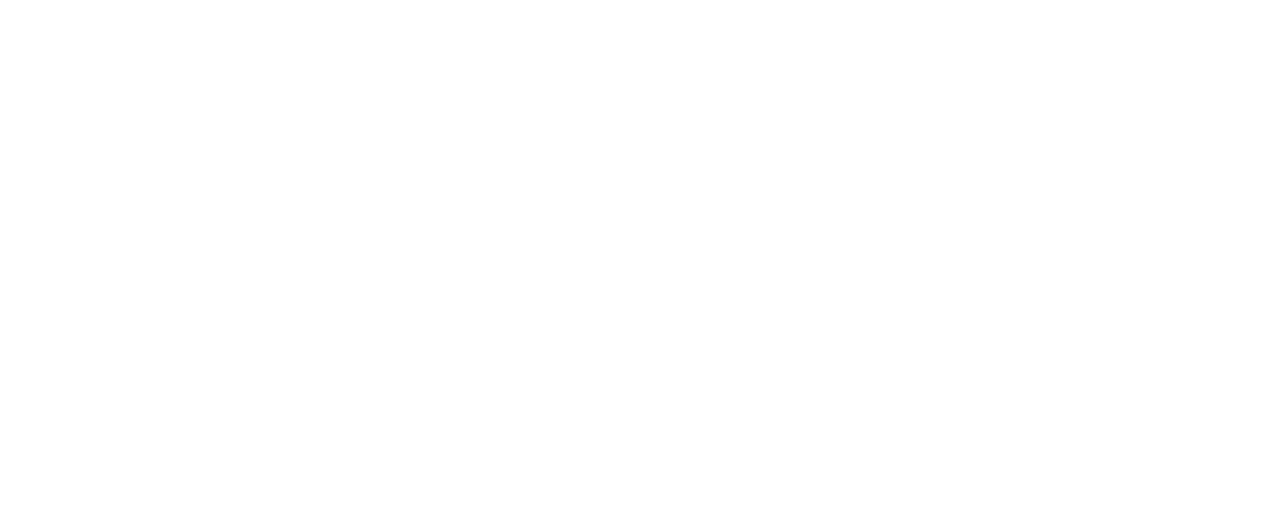
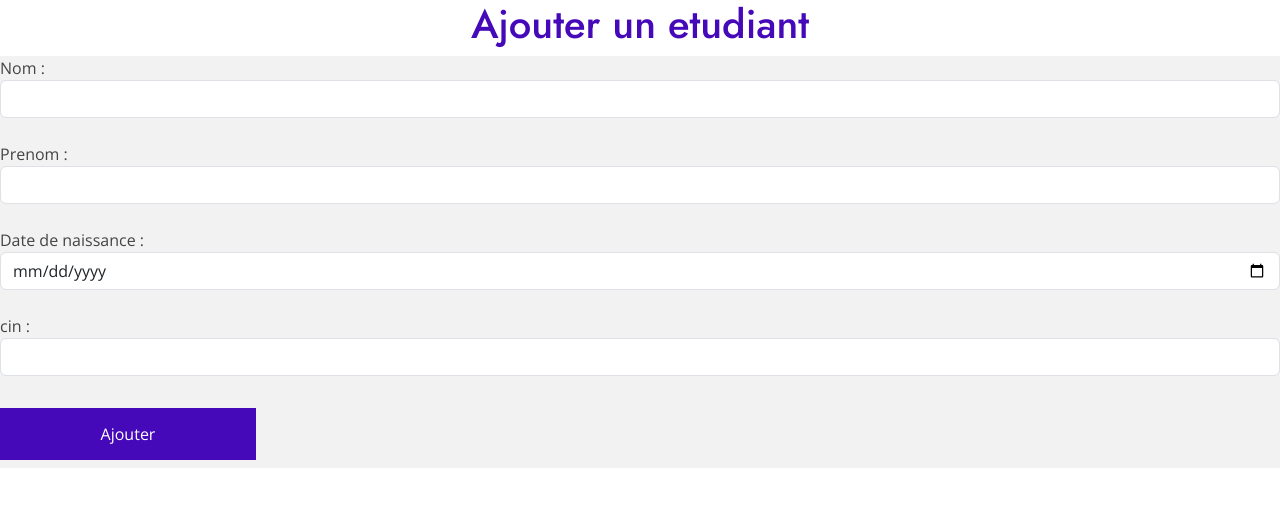
Before and after one commit to mouna636/GestionDep, an Angular app: page /ajout-etudiant in a window 1280 px wide. Before the commit this address led to /. Shown: the top 506 px of the page. Built offline with nearby package versions, Linux system fonts and the light colour scheme.

Commit message:
Ajout etudiant

```diff
--- /dev/null
+++ b/src/app/ajout-etudiant/ajout-etudiant.component.css
@@ -0,0 +1,20 @@
+
+h1 {
+    color: #4609b9;
+    text-align: center;
+}
+
+body {
+    background-color: #f2f2f2;
+}
+
+button {
+    background-color: #4609b9;
+    color: white;
+    padding: 14px 20px;
+    margin: 8px 0;
+    border: none;
+    cursor: pointer;
+    width: 20%;
+
+}
--- /dev/null
+++ b/src/app/ajout-etudiant/ajout-etudiant.component.html
@@ -0,0 +1,44 @@
+
+<h1>Ajouter un etudiant</h1>
+<body>
+    <form class="form-group" (ngSubmit)="ajouterEtudiant()">
+        <label>
+            Nom : </label>
+            <input class="form-control" type="text" [(ngModel)]='etudiant.nom' name="nom"  required> <br>
+        <label>
+            Prenom : </label>
+            <input class="form-control" type="text" [(ngModel)]='etudiant.prenom' name="prenom"   required > <br>
+        <!-- <label>
+            sexe : </label>
+            <input class="form-control" type="text" [(ngModel)]='etudiant.sexe' name="sexe"    required> <br> -->
+        <label>
+            Date de naissance : </label>
+            <input class="form-control" type="date" [(ngModel)]='etudiant.dateNaissance' name="dateNaissance"   required> <br>
+        <label>
+            cin : </label>
+            <input class="form-control" type="text" [(ngModel)]='etudiant.Cin' name="Cin"   required> <br>
+        <!-- <label>
+            Email : </label>
+            <input class="form-control" type="email" [(ngModel)]='etudiant.email' name="email"   required> <br>
+        <label>
+            Telephone : </label>
+            <input class="form-control" type="text" [(ngModel)]='etudiant.telephone' name="telephone"   required> <br>
+        <label>
+            Adresse : </label>
+            <input class="form-control" type="text" [(ngModel)]='etudiant.adresse' name="adresse"   required> <br>
+        <label>
+            pays : </label>
+            <input class="form-control" type="text" [(ngModel)]='etudiant.pays' name="pays"  required> <br>
+
+        <label>
+            ville : </label>
+            <input class="form-control" type="text" [(ngModel)]='etudiant.ville' name="ville"   required> <br>
+        <label>
+            codePostal : </label>
+            <input class="form-control" type="text" [(ngModel)]='etudiant.codepostal' name="codePostal"   required> <br>
+         -->
+
+        <button type="submit">Ajouter</button>
+
+            </form>
+</body>
--- /dev/null
+++ b/src/app/ajout-etudiant/ajout-etudiant.component.ts
@@ -0,0 +1,47 @@
+import { Component } from '@angular/core';
+import { AjoutService } from './ajout-etudiant.service';
+import { Etudiant } from '../models/etudiant.model';
+
+
+
+@Component({
+  selector: 'app-ajout-etudiant',
+  templateUrl: './ajout-etudiant.component.html',
+  styleUrls: ['./ajout-etudiant.component.css']
+})
+
+
+export class AjoutEtudiantComponent {
+
+  etudiant: Etudiant= { // Object to hold student data
+    id: 0,
+    nom: "",
+    prenom: "",
+    dateNaissance: "",
+    Cin: "",
+    numberOfAbsences: 0,
+    note: 0 ,
+
+
+    /*sexe: "",
+    email: "",
+    telephone: "",
+    adresse: "",
+    ville: "",
+    codePostal: "",
+    pays: ""*/
+  };
+
+  constructor(private ajoutService: AjoutService) { }
+
+  ajouterEtudiant() {
+    const newEtudiant = { ...this.etudiant }; // Copy the student data
+    console.log(newEtudiant); // Log to check the data before sending
+    this.ajoutService.addEtudiant(newEtudiant).subscribe((data) => {
+      console.log(data); // Log the response from the service
+      // Additional actions upon successful addition can be done here
+    });
+  }
+
+
+  }
--- /dev/null
+++ b/src/app/ajout-etudiant/ajout-etudiant.service.ts
@@ -0,0 +1,13 @@
+import { Injectable } from '@angular/core';
+import { HttpClient } from '@angular/common/http';
+
+
+@Injectable()
+export class AjoutService {
+  host: string = 'http://localhost:9001';
+  constructor(private http: HttpClient) {}
+
+  addEtudiant(etudiant: any) {
+    return this.http.post<any[]>(`${this.host}/etudiants`, etudiant);
+  }
+}
--- a/src/app/app-routing.module.ts
+++ b/src/app/app-routing.module.ts
@@ -1,9 +1,13 @@
 import { NgModule } from '@angular/core';
 import { RouterModule, Routes } from '@angular/router';
 import { HomeComponent } from './home/home.component';
+import { AjoutEtudiantComponent } from './ajout-etudiant/ajout-etudiant.component';
 
 const routes: Routes = [
   {path: '', component: HomeComponent },
+   {path: 'ajout-etudiant', component: AjoutEtudiantComponent},
+
+
 ];
 
 @NgModule({
```
Also changed, not shown: src/app/app.module.ts (+10 -4 lines), src/app/models/etudiant.model.ts (added, +15 -0 lines), 1 other file (tests, documents, lock files or other folders).
